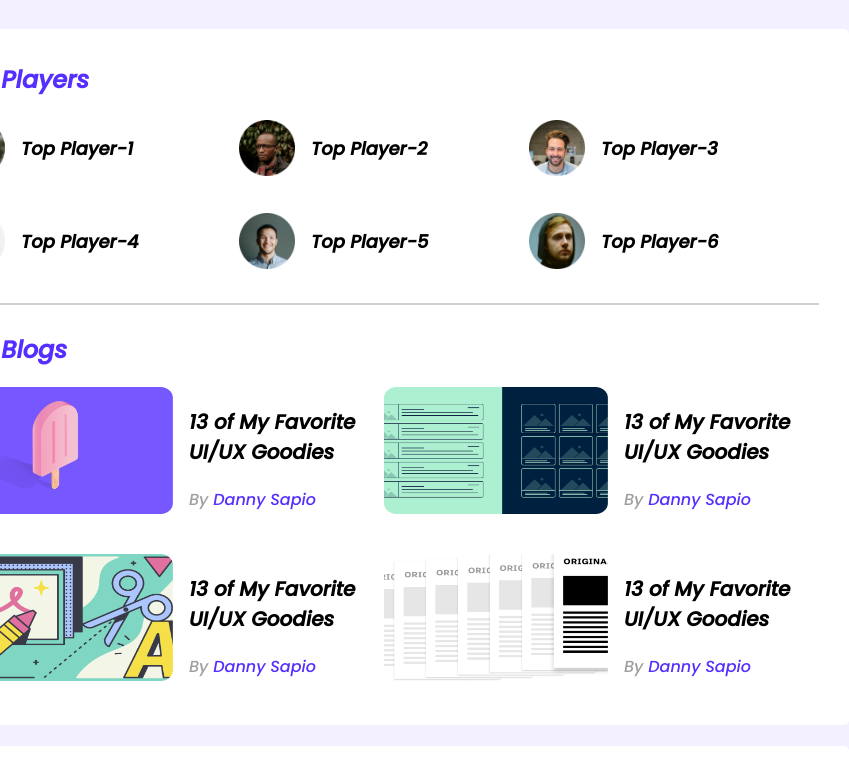
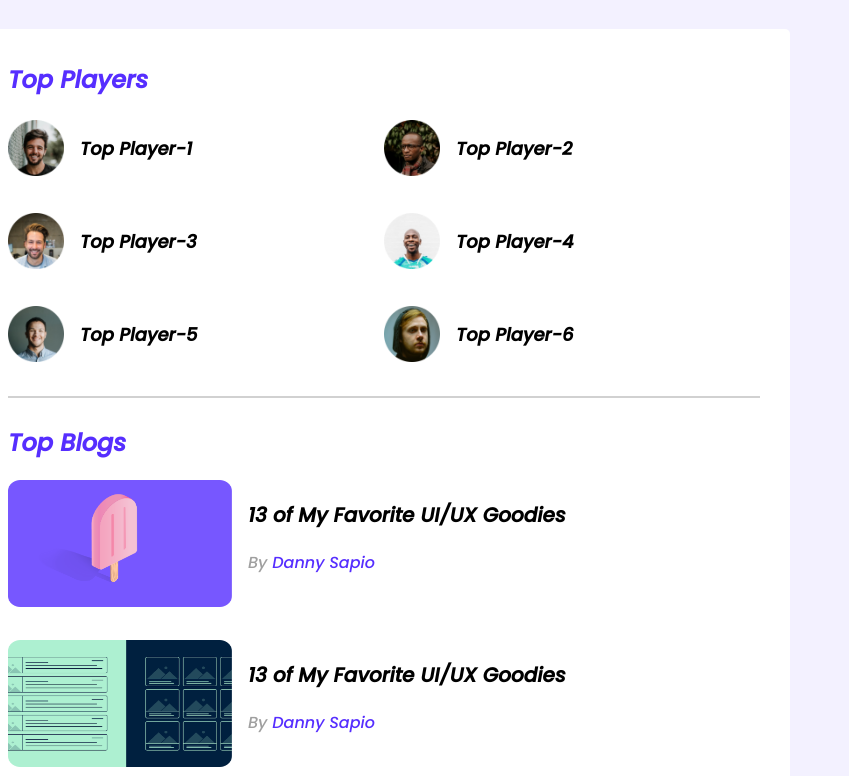
Before and after one commit to RUHANI77/leader-board-css3, a plain HTML site: page index.html in a window 768 px wide. Shown: the top 776 px of the page, 849 px wide, since content can reach past the window. Drawn offline with Linux system fonts and the light colour scheme.

Commit message:
six-commit

```diff
--- a/style.css
+++ b/style.css
@@ -122,3 +122,18 @@ Media Queries
 }
 
 /* table devices */
+@media screen and (min-width: 689px) and (max-width: 1000px) {
+    .container {
+        width: 100%;
+    }
+
+    .players,
+    .courses {
+
+        grid-template-columns: repeat(2, 1fr);
+    }
+
+    .blogs {
+        grid-template-columns: repeat(1, 1fr);
+    }
+}
```
